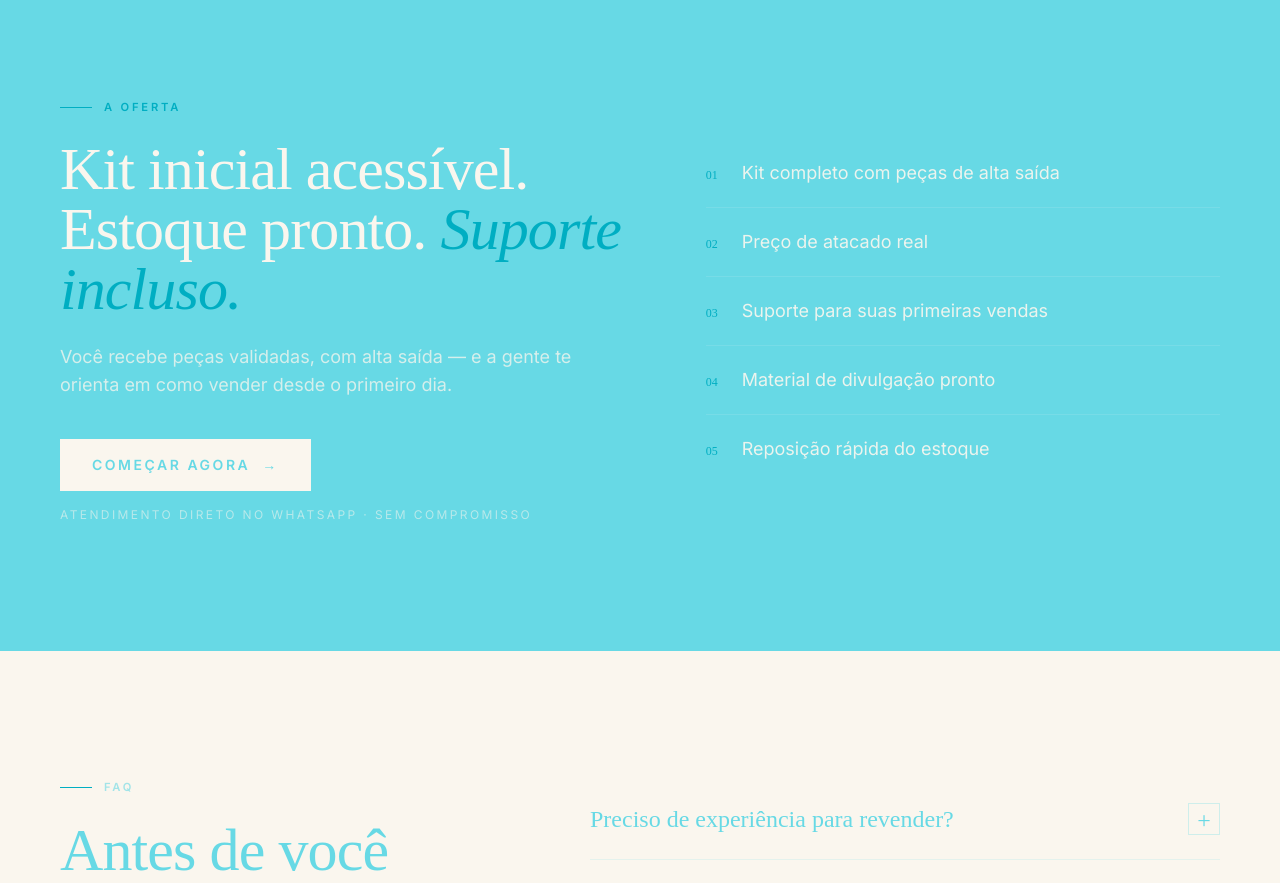
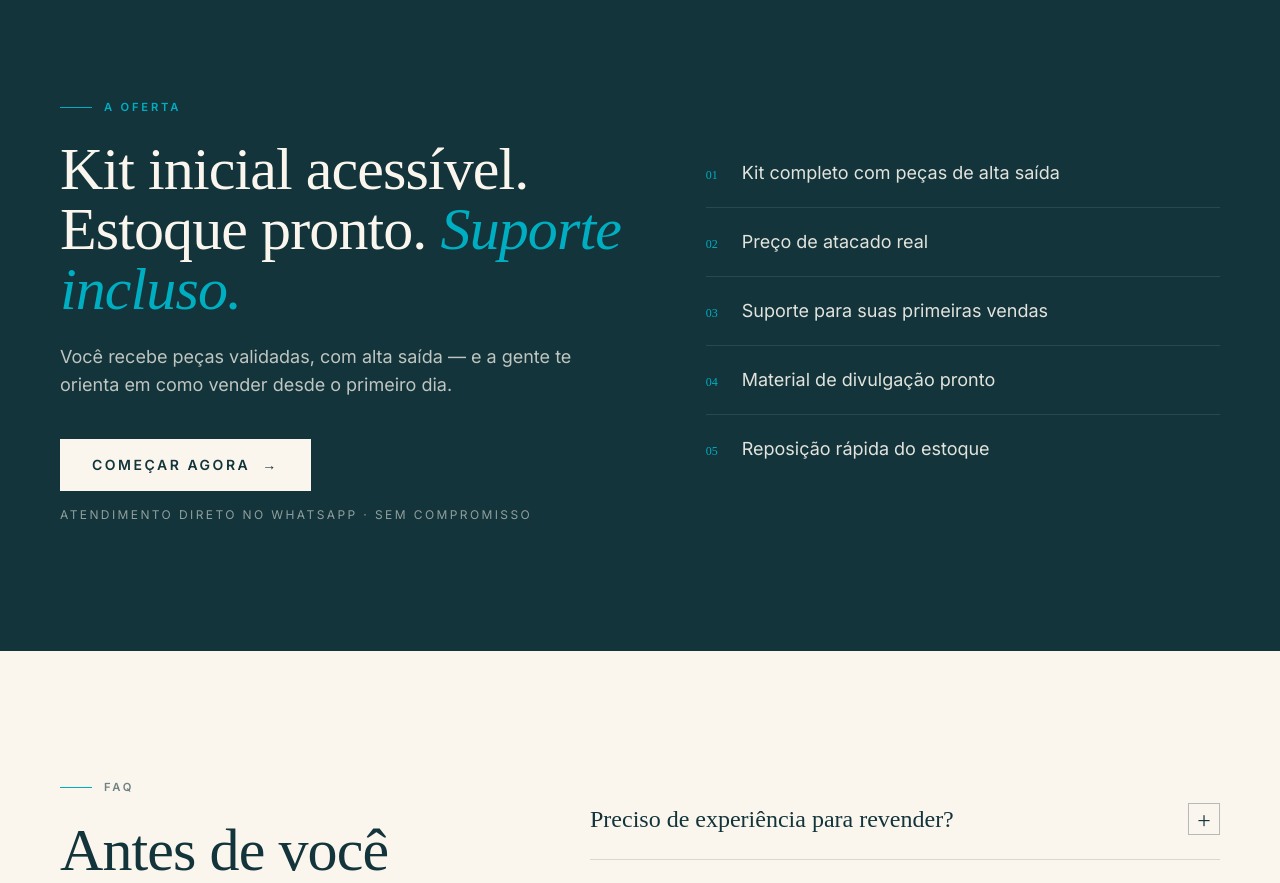
Before and after one commit to andrebastelli/cirulli-atacado-iniciantes, a React (Vite) app: page / in a window 1280 px wide. Shown: the part 3940-4823 px from the top of the page. Built offline with nearby package versions, Linux system fonts and the light colour scheme; no server answers; a web font is replaced by a local one.

Commit message:
feat: update ink color in tailwind config to #12343a
Updated the ink color for better contrast in design.

```diff
--- a/tailwind.config.ts
+++ b/tailwind.config.ts
@@ -6,7 +6,7 @@ const config: Config = {
     extend: {
       colors: {
         cream: "#faf6ee",
-        ink: "#67d9e5",
+        ink: "#12343a",
         gold: "#00aec2",
         azul: "#007c8a",
       },
```
